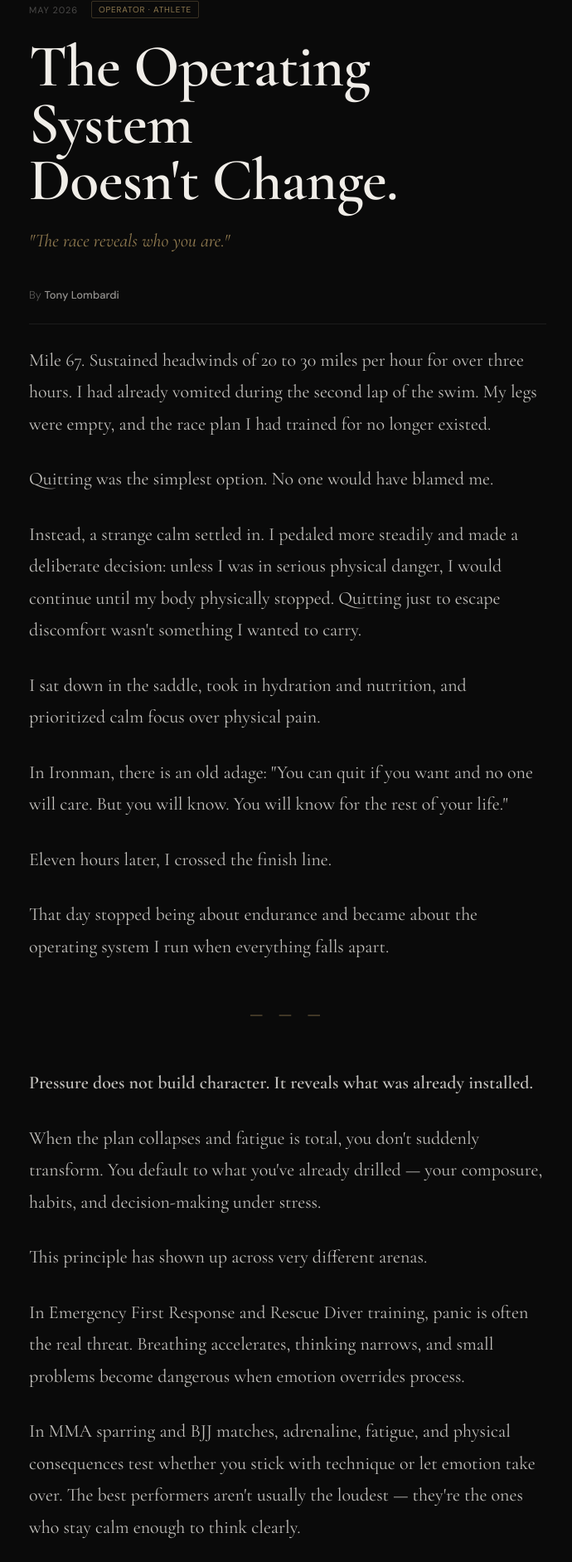
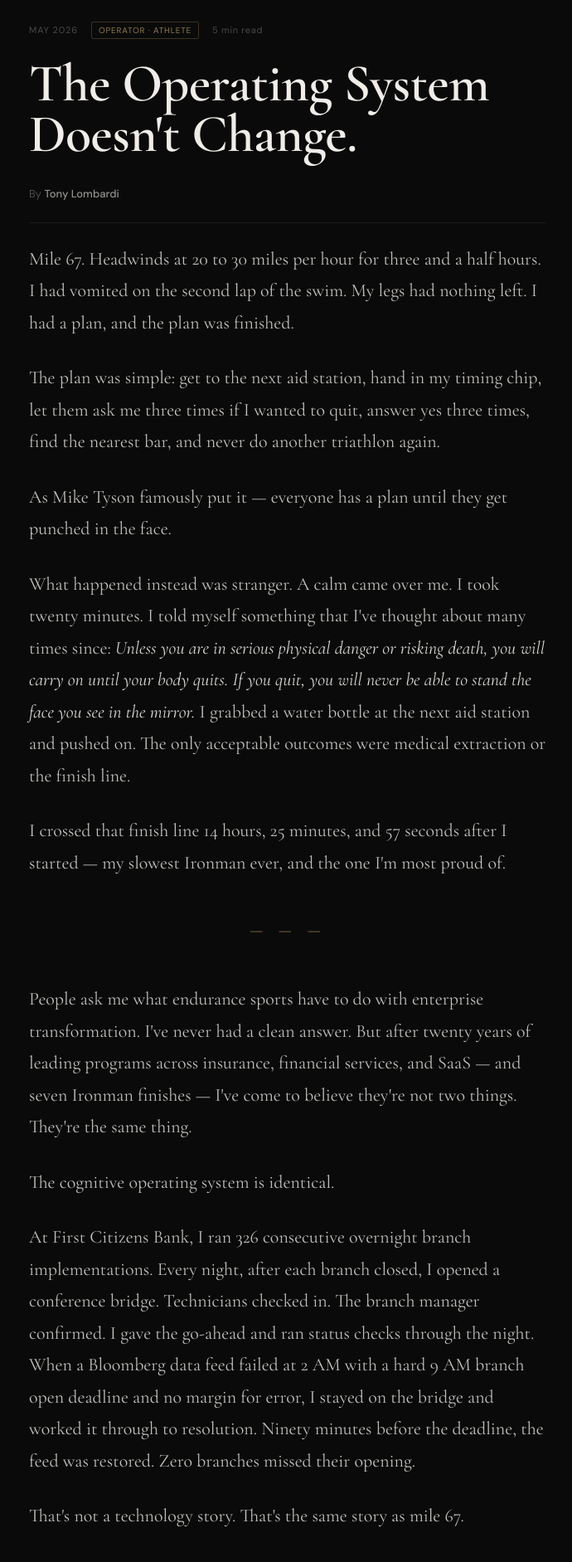
Before and after one commit to tonylombardi-22/personal_branding, a Next.js app: page /writing in a window 1280 px wide. Shown: the part 869-2752 px from the top of the page at 83% size, without its empty margins (293-983 px from the left). Built offline with nearby package versions, Linux system fonts and the light colour scheme.

Commit message:
reading progress bar + estimated read time

```diff
--- a/app/writing/page.tsx
+++ b/app/writing/page.tsx
@@ -1,13 +1,14 @@
 import Navbar from "@/components/Navbar";
 import Link from "next/link";
 import type { Metadata } from "next";
+import ReadingProgress from "@/components/ReadingProgress";
 
 export const dynamic = 'force-static';
 
 export const metadata: Metadata = {
   title: "Writing | Tony Lombardi",
   description:
-    "The Operating System Doesn't Change — on pressure, resilience, leadership, and the habits that remain when plans collapse.",
+    "The Operating System Doesn't Change — on endurance, enterprise transformation, and why the same cognitive system that finishes an Ironman runs 326 overnight branch implementations without a single failure.",
 };
 
 export default function Writing() {
@@ -25,6 +26,7 @@ export default function Writing() {
           -webkit-font-smoothing: antialiased;
         }
 
+        /* ── INDEX HEADER ─────────────────────── */
         .wr-header {
           padding: 80px 48px 48px;
           max-width: 900px;
@@ -58,6 +60,7 @@ export default function Writing() {
           max-width: 560px;
         }
 
+        /* ── ARTICLE LIST ─────────────────────── */
         .wr-list {
           max-width: 900px;
           margin: 0 auto;
@@ -71,9 +74,7 @@ export default function Writing() {
           transition: opacity 0.2s ease;
         }
 
-        .wr-article-card:hover {
-          opacity: 0.75;
-        }
+        .wr-article-card:hover { opacity: 0.75; }
 
         .wr-article-meta {
           display: flex;
@@ -130,10 +131,9 @@ export default function Writing() {
           transition: gap 0.2s ease;
         }
 
-        .wr-read-link:hover {
-          gap: 12px;
-        }
+        .wr-read-link:hover { gap: 12px; }
 
+        /* ── ARTICLE PAGE ─────────────────────── */
         .ar-wrap {
           max-width: 720px;
           margin: 0 auto;
@@ -153,9 +153,7 @@ export default function Writing() {
           transition: color 0.2s ease;
         }
 
-        .ar-back:hover {
-          color: rgba(240,237,232,0.6);
-        }
+        .ar-back:hover { color: rgba(240,237,232,0.6); }
 
         .ar-meta {
           display: flex;
@@ -183,21 +181,12 @@ export default function Writing() {
 
         .ar-headline {
           font-family: 'Cormorant Garamond', serif;
-          font-size: clamp(42px, 6vw, 72px);
+          font-size: clamp(36px, 5.5vw, 64px);
           font-weight: 600;
           color: #f0ede8;
           line-height: 0.95;
           letter-spacing: -0.01em;
-          margin-bottom: 24px;
-        }
-
-        .ar-subheadline {
-          font-family: 'Cormorant Garamond', serif;
-          font-size: 22px;
-          font-style: italic;
-          color: rgba(200,169,110,0.72);
-          margin-bottom: 40px;
-          line-height: 1.4;
+          margin-bottom: 32px;
         }
 
         .ar-byline {
@@ -214,6 +203,7 @@ export default function Writing() {
           font-weight: 500;
         }
 
+        /* Article body typography */
         .ar-body p {
           font-family: 'Cormorant Garamond', serif;
           font-size: clamp(18px, 2.2vw, 22px);
@@ -232,11 +222,9 @@ export default function Writing() {
           display: block;
         }
 
-        .ar-divider {
-          width: 120px;
-          height: 1px;
-          background: rgba(200,169,110,0.25);
-          margin: 56px auto 40px;
+        .ar-body em {
+          font-style: italic;
+          color: rgba(240,237,232,0.9);
         }
 
         .ar-footer {
@@ -281,18 +269,11 @@ export default function Writing() {
           transition: color 0.2s ease;
         }
 
-        .ar-nav-link:hover {
-          color: rgba(240,237,232,0.6);
-        }
+        .ar-nav-link:hover { color: rgba(240,237,232,0.6); }
+        .ar-nav-link.gold { color: #C8A96E; }
+        .ar-nav-link.gold:hover { color: #d4b87a; }
 
-        .ar-nav-link.gold {
-          color: #C8A96E;
-        }
-
-        .ar-nav-link.gold:hover {
-          color: #d4b87a;
-        }
-
+        /* Footer */
         .wr-footer {
           padding: 36px 48px;
           border-top: 0.5px solid rgba(240,237,232,0.08);
@@ -314,14 +295,9 @@ export default function Writing() {
           text-decoration: none;
         }
 
-        .wr-footer-logo span {
-          color: rgba(200,169,110,0.35);
-        }
+        .wr-footer-logo span { color: rgba(200,169,110,0.35); }
 
-        .wr-footer-links {
-          display: flex;
-          gap: 28px;
-        }
+        .wr-footer-links { display: flex; gap: 28px; }
 
         .wr-footer-link {
           font-size: 12px;
@@ -330,103 +306,64 @@ export default function Writing() {
           transition: color 0.2s ease;
         }
 
-        .wr-footer-link:hover {
-          color: rgba(240,237,232,0.55);
-        }
+        .wr-footer-link:hover { color: rgba(240,237,232,0.55); }
 
         @media (max-width: 768px) {
-          .wr-header {
-            padding: 60px 24px 36px;
-          }
-
-          .wr-list {
-            padding: 0 24px 60px;
-          }
-
-          .ar-wrap {
-            padding: 48px 24px 72px;
-          }
-
-          .ar-headline {
-            font-size: clamp(38px, 12vw, 58px);
-          }
-
-          .ar-subheadline {
-            font-size: 20px;
-          }
-
-          .wr-footer {
-            padding: 32px 24px;
-            flex-direction: column;
-            align-items: flex-start;
-          }
+          .wr-header { padding: 60px 24px 36px; }
+          .wr-list { padding: 0 24px 60px; }
+          .ar-wrap { padding: 48px 24px 72px; }
+          .wr-footer { padding: 32px 24px; flex-direction: column; align-items: flex-start; }
         }
       `}</style>
 
       <div style={{ background: "#0a0a0a", minHeight: "100vh" }}>
+        <ReadingProgress />
         <Navbar />
 
+        {/* Writing index header */}
         <div className="wr-header">
           <div className="wr-eyebrow">Writing</div>
-
-          <h1 className="wr-title">
-            The long game.
-          </h1>
-
+          <h1 className="wr-title">The long game.</h1>
           <p className="wr-sub">
-            Essays on enterprise transformation, endurance, AI operations,
-            and the discipline that connects them.
+            Essays on enterprise transformation, endurance, AI operations, and the discipline that connects them.
           </p>
         </div>
 
+        {/* Article list */}
         <div className="wr-list">
           <div className="wr-article-card">
             <div className="wr-article-meta">
               <span className="wr-article-date">May 2026</span>
-              <span className="wr-article-tag">
-                Operator · Athlete
-              </span>
+              <span className="wr-article-tag">Operator · Athlete</span>
             </div>
-
             <div className="wr-article-headline">
-              The Operating System
-              <br />
-              Doesn't Change.
+              The Operating System<br />Doesn't Change.
             </div>
-
             <p className="wr-article-excerpt">
-              Mile 67. Sustained headwinds. A race plan that no longer existed.
-              What remained was the operating system that runs when pressure rises
-              and the script breaks.
+              Mile 67. Headwinds at 20 to 30 miles per hour for three and a half hours. I had vomited on the second lap of the swim. My legs had nothing left. I had a plan, and the plan was finished. What happened next is the same story as 326 overnight branch implementations, zero failures.
             </p>
-
-            <a href="#article" className="wr-read-link">
-              Read essay →
-            </a>
+            <a href="#article" className="wr-read-link">Read essay →</a>
           </div>
         </div>
 
+        {/* Article full text */}
         <div className="ar-wrap" id="article">
-          <a href="#top" className="ar-back">
-            ← Writing
-          </a>
+          <a href="#top" className="ar-back">← Writing</a>
 
           <div className="ar-meta">
             <span className="ar-date">May 2026</span>
-            <span className="ar-tag">
-              Operator · Athlete
-            </span>
+            <span className="ar-tag">Operator · Athlete</span>
+            <span style={{
+              fontSize: "11px",
+              letterSpacing: "0.06em",
+              color: "rgba(240,237,232,0.28)",
+              fontFamily: "'DM Sans', sans-serif",
+            }}>5 min read</span>
           </div>
 
           <h2 className="ar-headline">
-            The Operating System
-            <br />
-            Doesn't Change.
+            The Operating System<br />Doesn't Change.
           </h2>
-
-          <div className="ar-subheadline">
-            "The race reveals who you are."
-          </div>
 
           <div className="ar-byline">
             By <strong>Tony Lombardi</strong>
@@ -434,169 +371,108 @@ export default function Writing() {
 
           <div className="ar-body">
             <p>
-              Mile 67. Sustained headwinds of 20 to 30 miles per hour for over
-              three hours. I had already vomited during the second lap of the swim.
-              My legs were empty, and the race plan I had trained for no longer existed.
+              Mile 67. Headwinds at 20 to 30 miles per hour for three and a half hours. I had vomited on the second lap of the swim. My legs had nothing left. I had a plan, and the plan was finished.
             </p>
 
             <p>
-              Quitting was the simplest option. No one would have blamed me.
+              The plan was simple: get to the next aid station, hand in my timing chip, let them ask me three times if I wanted to quit, answer yes three times, find the nearest bar, and never do another triathlon again.
             </p>
 
             <p>
-              Instead, a strange calm settled in. I pedaled more steadily
-              and made a deliberate decision: unless I was in serious physical danger,
-              I would continue until my body physically stopped. Quitting just to
-              escape discomfort wasn't something I wanted to carry.
+              As Mike Tyson famously put it — everyone has a plan until they get punched in the face.
             </p>
 
             <p>
-              I sat down in the saddle, took in hydration and nutrition,
-              and prioritized calm focus over physical pain.
+              What happened instead was stranger. A calm came over me. I took twenty minutes. I told myself something that I've thought about many times since: <em>Unless you are in serious physical danger or risking death, you will carry on until your body quits. If you quit, you will never be able to stand the face you see in the mirror.</em> I grabbed a water bottle at the next aid station and pushed on. The only acceptable outcomes were medical extraction or the finish line.
             </p>
 
             <p>
-              In Ironman, there is an old adage: "You can quit if you want
-              and no one will care. But you will know. You will know for
-              the rest of your life."
+              I crossed that finish line 14 hours, 25 minutes, and 57 seconds after I started — my slowest Ironman ever, and the one I'm most proud of.
+            </p>
+
+            <span className="section-break">— — —</span>
+
+            <p>
+              People ask me what endurance sports have to do with enterprise transformation. I've never had a clean answer. But after twenty years of leading programs across insurance, financial services, and SaaS — and seven Ironman finishes — I've come to believe they're not two things. They're the same thing.
             </p>
 
             <p>
-              Eleven hours later, I crossed the finish line.
+              The cognitive operating system is identical.
             </p>
 
             <p>
-              That day stopped being about endurance and became about the operating
-              system I run when everything falls apart.
-            </p>
-
-            <span className="section-break">
-              — — —
-            </span>
-
-            <p>
-              <strong>Pressure does not build character. It reveals what was already installed.</strong>
+              At First Citizens Bank, I ran 326 consecutive overnight branch implementations. Every night, after each branch closed, I opened a conference bridge. Technicians checked in. The branch manager confirmed. I gave the go-ahead and ran status checks through the night. When a Bloomberg data feed failed at 2 AM with a hard 9 AM branch open deadline and no margin for error, I stayed on the bridge and worked it through to resolution. Ninety minutes before the deadline, the feed was restored. Zero branches missed their opening.
             </p>
 
             <p>
-              When the plan collapses and fatigue is total, you don't suddenly transform.
-              You default to what you've already drilled — your composure, habits,
-              and decision-making under stress.
+              That's not a technology story. That's the same story as mile 67.
             </p>
 
             <p>
-              This principle has shown up across very different arenas.
+              Small goals. One segment at a time. Don't look at the finish line — look at the next landmark. When the vendor fails, you don't quit; you escalate, stay on the line, and work through to resolution. The bridge stays open as long as it needs to stay open.
             </p>
 
             <p>
-              In Emergency First Response and Rescue Diver training, panic is often
-              the real threat. Breathing accelerates, thinking narrows, and small
-              problems become dangerous when emotion overrides process.
+              In the race, I set targets from hotel sign to ice cream shop, running 25 to 100 yards at a time for hours. In the bank, I set targets from branch close to branch open, one location at a time across 326 nights. The physical pain is different. The mental architecture is the same.
+            </p>
+
+            <span className="section-break">— — —</span>
+
+            <p>
+              What I've learned is that the operating system isn't built in races or boardrooms. It's built in the moments when the plan fails and the only available input is whether you continue or don't.
             </p>
 
             <p>
-              In MMA sparring and BJJ matches, adrenaline, fatigue, and physical
-              consequences test whether you stick with technique or let emotion take over.
-              The best performers aren't usually the loudest — they're the ones who
-              stay calm enough to think clearly.
+              Telling my wife on Father's Day 2020 that I wanted to try another Ironman after nearly a decade away — that was the same conversation as every transformation engagement I've walked into. No infrastructure. No playbook. A program already running. The question is always the same: <em>Are you going to build this thing or not?</em>
             </p>
 
             <p>
-              The same pattern appears in enterprise transformations. Overnight cutovers
-              with zero margin for error, 2 a.m. crises, and demanding stakeholders
-              quickly reveal whether a team's operating system is built for composure
-              or collapse.
+              The answer, every time, has been yes.
+            </p>
+
+            <span className="section-break">— — —</span>
+
+            <p>
+              Now I'm doing something I haven't done before. Brazilian Jiu-Jitsu. Kickboxing. Muay Thai. MMA. I'm pursuing what would be a first-of-its-kind milestone: a sanctioned MMA fight and a full-distance Ironman triathlon in the same calendar year.
             </p>
 
             <p>
-              The environments change. The operating system does not.
+              People ask why. I don't have a good answer for that either.
             </p>
 
             <p>
-              Most people and teams perform fine when conditions are stable.
-              What matters is what runs after the script breaks — when motivation
-              is gone and nobody is watching.
+              What I know is that the operating system doesn't change. The arena does. The discipline, the sequencing, the refusal to stop at mile 67 — those are constant. They show up on the mat the same way they show up in the conference bridge at 2 AM.
             </p>
 
             <p>
-              True resilience is quiet: consistency without applause, emotional control
-              under pressure, and the willingness to keep executing in uncertainty.
-            </p>
-
-            <span className="section-break">
-              — — —
-            </span>
-
-            <p>
-              I bring this same operating system to enterprise transformation and AI
-              operations — helping teams build the habits, governance, and composure
-              to navigate chaos without breaking.
+              Ironman taught me something I've never been able to fully articulate until recently: it's not a race. It enters your bloodstream, and no matter how far you veer from it, it waits. Patient. It waits for you to decide to prove to yourself that anything is possible.
             </p>
 
             <p>
-              If you're leading through uncertainty and value steady execution when
-              it gets hard, I'd welcome the conversation.
+              I've decided again.
             </p>
-
-            <div className="ar-divider"></div>
           </div>
 
           <div className="ar-footer">
             <p className="ar-footer-byline">
-              <strong>Tony Lombardi</strong> is an enterprise transformation
-              and AI operations leader based in Fuquay-Varina, NC.
-              His work focuses on disciplined execution, operational resilience,
-              and helping teams navigate uncertainty, pressure, and change.
-              Connect on{" "}
-              <a
-                href="https://linkedin.com/in/tonylombardi1"
-                target="_blank"
-                rel="noopener noreferrer"
-              >
-                LinkedIn
-              </a>{" "}
-              or reach out directly — he works with leaders navigating enterprise
-              transformation, AI operations, and the pressure that comes with both.
+              <strong>Tony Lombardi</strong> is an enterprise transformation and AI operations leader based in Fuquay-Varina, NC. He is a 7× Ironman finisher and active BJJ practitioner pursuing a first-of-its-kind milestone: a sanctioned MMA fight and a full-distance Ironman in the same calendar year. You can find his work at <a href="https://tonylombardi.ai">tonylombardi.ai</a>.
             </p>
-
             <div className="ar-nav">
-              <Link href="/contact" className="ar-nav-link gold">
-                Get in touch →
-              </Link>
-
-              <Link href="/about" className="ar-nav-link">
-                About Tony
-              </Link>
-
-              <Link href="/experience" className="ar-nav-link">
-                Experience
-              </Link>
+              <Link href="/contact" className="ar-nav-link gold">Get in touch →</Link>
+              <Link href="/about" className="ar-nav-link">About Tony</Link>
+              <Link href="/experience" className="ar-nav-link">Experience</Link>
             </div>
           </div>
         </div>
 
         <footer className="wr-footer">
           <Link href="/" className="wr-footer-logo">
-            tonylombardi<span>.ai</span>
+            tonyLombardi<span>.ai</span>
           </Link>
-
           <div className="wr-footer-links">
-            <a
-              href="https://linkedin.com/in/tonylombardi1"
-              target="_blank"
-              rel="noopener noreferrer"
-              className="wr-footer-link"
-            >
-              LinkedIn
-            </a>
-
-            <a href="/experience" className="wr-footer-link">
-              Experience
-            </a>
-
-            <a href="/contact" className="wr-footer-link">
-              Contact
-            </a>
+            <a href="https://linkedin.com/in/tonylombardi1" target="_blank" rel="noopener noreferrer" className="wr-footer-link">LinkedIn</a>
+            <a href="/experience" className="wr-footer-link">Experience</a>
+            <a href="/contact" className="wr-footer-link">Contact</a>
           </div>
         </footer>
       </div>
--- /dev/null
+++ b/components/ReadingProgress.tsx
@@ -0,0 +1,40 @@
+"use client";
+
+import { useEffect, useState } from "react";
+
+export default function ReadingProgress() {
+  const [progress, setProgress] = useState(0);
+
+  useEffect(() => {
+    const updateProgress = () => {
+      const scrollTop = window.scrollY;
+      const docHeight = document.documentElement.scrollHeight - window.innerHeight;
+      const percent = docHeight > 0 ? (scrollTop / docHeight) * 100 : 0;
+      setProgress(Math.min(100, Math.max(0, percent)));
+    };
+
+    window.addEventListener("scroll", updateProgress, { passive: true });
+    updateProgress();
+    return () => window.removeEventListener("scroll", updateProgress);
+  }, []);
+
+  return (
+    <div style={{
+      position: "fixed",
+      top: 0,
+      left: 0,
+      right: 0,
+      height: "2px",
+      background: "rgba(200,169,110,0.1)",
+      zIndex: 200,
+      pointerEvents: "none",
+    }}>
+      <div style={{
+        height: "100%",
+        width: `${progress}%`,
+        background: "linear-gradient(90deg, rgba(200,169,110,0.6), #C8A96E)",
+        transition: "width 0.1s linear",
+      }} />
+    </div>
+  );
+}
```
